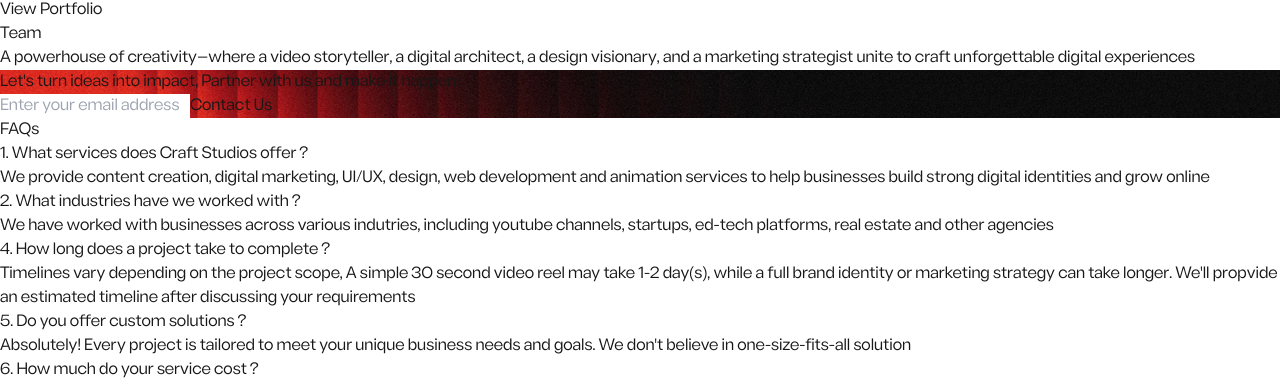
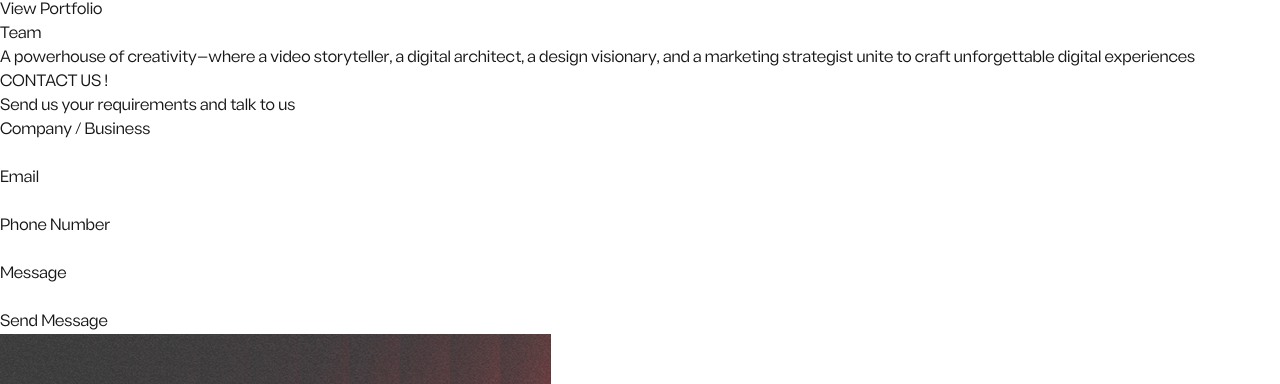
Before and after one commit to craftstudioo/craftstudioo.com, a Next.js app: page / in a window 1280 px wide. Shown: the part 3564-3948 px from the top of the page. Built offline with nearby package versions, Linux system fonts and the light colour scheme.

Commit message:
Added contact us page

```diff
--- /dev/null
+++ b/src/components/base/button.tsx
@@ -0,0 +1,22 @@
+import React from "react";
+
+interface ButtonProps extends React.ButtonHTMLAttributes<HTMLButtonElement> {
+  className?: string;
+}
+
+const PrimaryButton: React.FC<ButtonProps> = ({
+  className = "",
+  children,
+  ...props
+}) => {
+  return (
+    <button
+      className={`bg-orange-500 text-white rounded-full px-6 py-2 ${className}`}
+      {...props}
+    >
+      {children}
+    </button>
+  );
+};
+
+export { PrimaryButton };
--- a/src/components/home-page/contact-us.tsx
+++ b/src/components/home-page/contact-us.tsx
@@ -1,28 +1,69 @@
+import { PrimaryButton } from "../base/button";
+
 const ContactUs = () => {
   return (
     <section
-      className="flex flex-col justify-center items-center mt-20 md:mt-28 lg:mt-32 xl:mt-36 py-20 sm:py-30 md:py-40 lg:py-54 xl:py-60 px-4 sm:px-8 md:px-16 lg:px-32 xl:px-80 gap-10"
-      style={{
-        backgroundImage: "url(/fractal_effect.png)",
-        backgroundSize: "cover",
-        backgroundPosition: "center",
-      }}
+      className="flex flex-col justify-center items-center mt-20 md:mt-28 lg:mt-32 xl:mt-36 gap-16 sm:gap-20 md:gap-24 lg:gap-28 xl:gap-32 mb-16"
       id="contact-us"
     >
-      <h2 className="text-2xl sm:text-3xl md:text-4xl font-medium text-center">
-        {"Let's turn ideas into impact, Partner with us and make it happen! "}
-      </h2>
+      <div className="flex w-full justify-between">
+        <div className="w-[65%] p-24 flex flex-col gap-24">
+          <div>
+            <h2 className="text-2xl sm:text-3xl md:text-4xl font-bold text-left">
+              CONTACT US !
+            </h2>
+            <div className="text-lg">
+              Send us your requirements and talk to us
+            </div>
+          </div>
 
-      <div className="relative mt-4 w-full sm:w-[80vw] md:w-[60vw] lg:w-[50vw] xl:w-[40vw] flex flex-col">
-        <div className="flex items-center w-full bg-transparent border border-zinc-600 rounded-full backdrop-blur-md">
-          <input
-            type="text"
-            placeholder="Enter your email address"
-            className="w-4/5 py-2 sm:py-2 md:py-3 lg:py-4 xl:py-4 pl-4 bg-transparent focus:outline-none rounded-l-full"
-          />
-          <button className="w-32 mr-1 px-4 py-1 sm:py-1 md:py-2 lg:py-3 xl:py-3 text-white bg-[#E67919] rounded-full ml-auto">
-            Contact Us
-          </button>
+          <div className=" flex flex-col gap-10">
+            <div>
+              <h3 className="text-lg font-medium text-white mb-2">
+                Company / Business
+              </h3>
+              <input
+                type="text"
+                placeholder=""
+                className="w-full py-2 bg-transparent border-b border-white text-white placeholder-white focus:outline-none"
+              />
+            </div>
+            <div className="flex w-full gap-10">
+              <div className="w-full">
+                <h3 className="text-lg font-medium text-white mb-2">Email</h3>
+                <input
+                  type="text"
+                  placeholder=""
+                  className="w-full py-2 bg-transparent border-b border-white text-white placeholder-white focus:outline-none"
+                />
+              </div>
+              <div className="w-full">
+                <h3 className="text-lg font-medium text-white mb-2">
+                  Phone Number
+                </h3>
+                <input
+                  type="text"
+                  placeholder=""
+                  className="w-full py-2 bg-transparent border-b border-white text-white placeholder-white focus:outline-none"
+                />
+              </div>
+            </div>
+            <div>
+              <h3 className="text-lg font-medium text-white mb-2">Message</h3>
+              <input
+                type="text"
+                placeholder=""
+                className="w-full py-2 bg-transparent border-b border-white text-white placeholder-white focus:outline-none"
+              />
+            </div>
+          </div>
+
+          <PrimaryButton className="self-end font-bold">
+            Send Message
+          </PrimaryButton>
+        </div>
+        <div className="hidden sm:block">
+          <img src="/fractal.png" alt="Fractal" className="object-contain" />
         </div>
       </div>
     </section>
```
Also changed, not shown: public/fractal.png (added).
